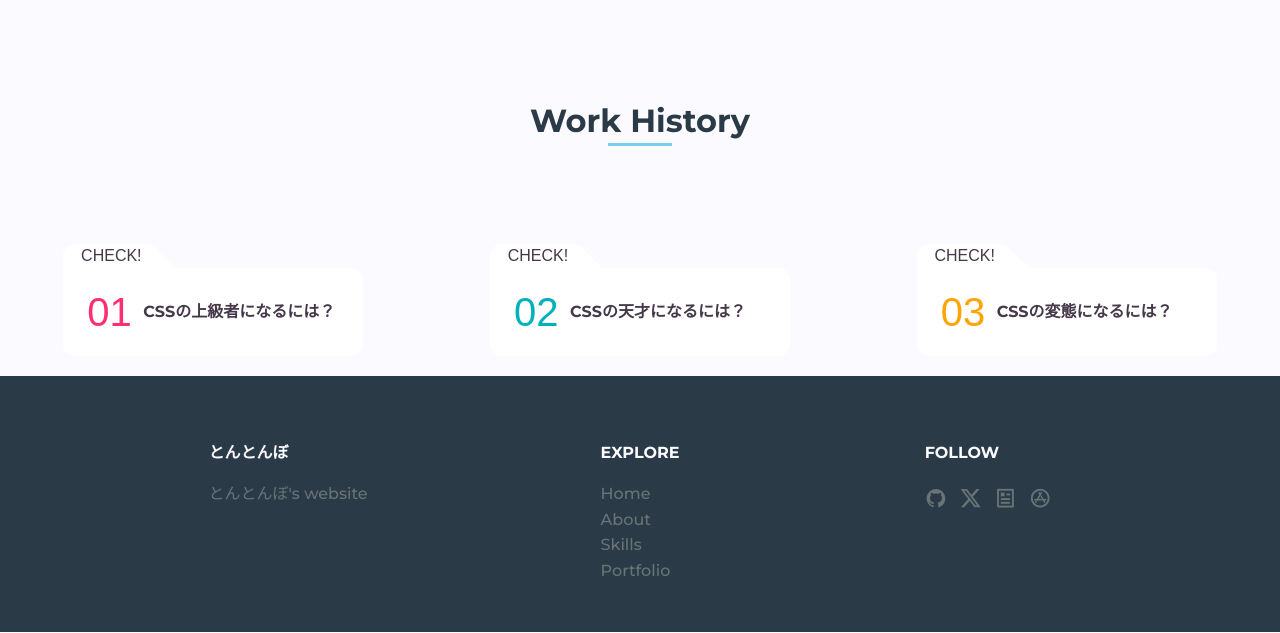
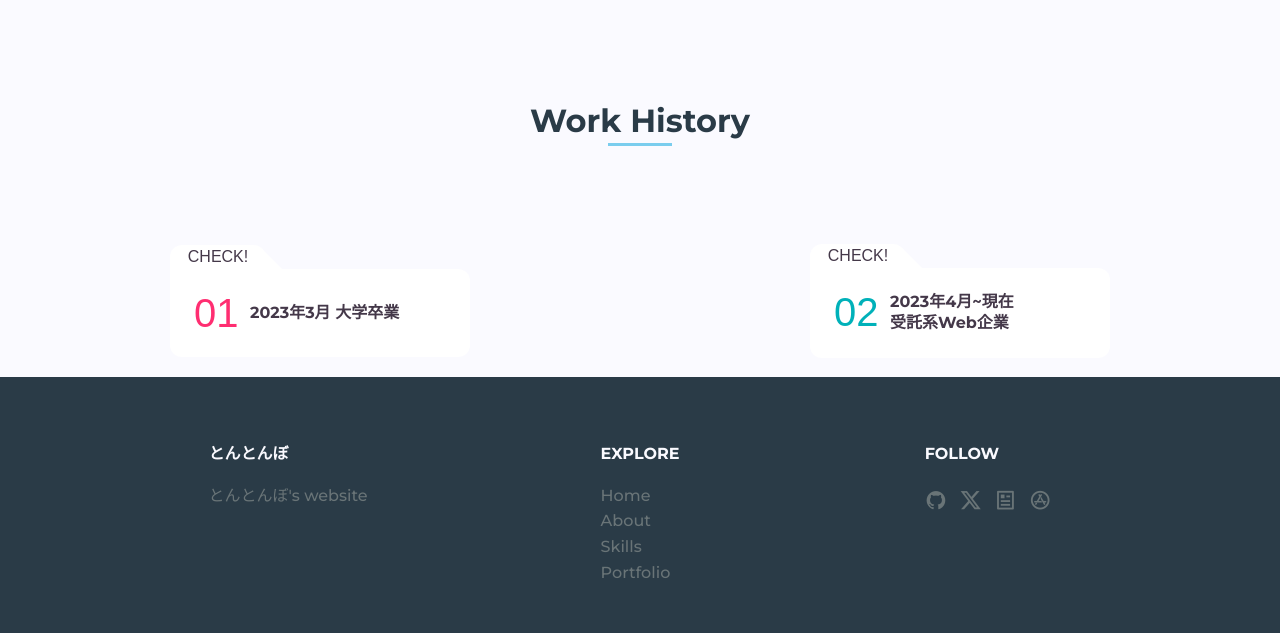
Before and after one commit to KaitoMuraoka/Web, a PHP site: page / in a window 1280 px wide. Shown: the part 2669-3302 px from the top of the page. Run offline with PHP 8.4, Linux system fonts and the light colour scheme; some libraries are stand-ins or nearby versions.

Commit message:
セクチョンを追加

```diff
--- a/index.html
+++ b/index.html
@@ -256,47 +256,58 @@
             <div class="container">
 
 
-                <label class="accordion accordion--1" for="open-1">
-                  <input class="accordion__open" id="open-1" type="radio" name="acoordion-1">
-                  <input class="accordion__close" id="close-1" type="radio" name="acoordion-1">
+                <label class="accordion accordion--1" for="workhistory-open-1">
+                  <input class="accordion__open" id="workhistory-open-1" type="radio" name="acoordion-1">
+                  <input class="accordion__close" id="workhistory-close-1" type="radio" name="acoordion-1">
                   <div class="accordion__tab">CHECK!</div>
                   <div class="accordion__wrapper">
                     <dl class="accordion__box">
                       <dt class="accordion__patition">
                         <span class="accordion__number">01</span>
-                        <span class="accordion__title">CSSの上級者になるには？</span>
+                        <span class="accordion__title">2023年3月 大学卒業</span>
                       </dt>
-                      <dd class="accordion__text">実務をたくさん経験しましょう。新規の制作だけでなく、既存サイトの改修作業もおすすめです。他人が書いた自分にとっては不慣れなソースコードを、見て触れて考えて手を加えるという事自体がスキルアップに繋がります。</dd>
+                      <dd class="accordion__text">
+                        東海大学理学部物理学科を卒業。専門は物性物理学で、量子コンピュータアルゴリズムを卒業研究で修めました。物理学以外にも、数学、情報数理学、憲法学を修めました。
+                        また、趣味でプログラミングに興味を持ち、Web、機械学習、モバイルアプリ(iOS) などさまざまな分野を経験しました。
+                    </dd>
                     </dl>
                   </div>
-                  <label for="close-1" class="accordion__button">
+                  <label for="workhistory-close-1" class="accordion__button">
                     <span class="accordion__buttonText">CLOSE</span>
                   </label>
                 </label>
 
 
-                <label class="accordion accordion--2" for="open-2">
-                  <input class="accordion__open" id="open-2" type="radio" name="acoordion-2">
-                  <input class="accordion__close" id="close-2" type="radio" name="acoordion-2">
+                <label class="accordion accordion--2" for="workhistory-open-2">
+                  <input class="accordion__open" id="workhistory-open-2" type="radio" name="acoordion-2">
+                  <input class="accordion__close" id="workhistory-close-2" type="radio" name="acoordion-2">
                   <div class="accordion__tab">CHECK!</div>
                   <div class="accordion__wrapper">
                     <dl class="accordion__box">
                       <dt class="accordion__patition">
                         <span class="accordion__number">02</span>
-                        <span class="accordion__title">CSSの天才になるには？</span>
+                        <span class="accordion__title">2023年4月~現在<br>受託系Web企業</span>
                       </dt>
-                      <dd class="accordion__text">日頃から最新の情報をキャッチアップし、様々なプロパティや値、それぞれの機能や効果を正確に把握しましょう。より洗練された美しく無駄のないコードを書くために、常に鍛錬を怠らずさらに多くの経験を積み重ねましょう。</dd>
+                      <dd class="accordion__text">
+                        新卒で現在の企業に就職。iOS(Swift, UIKit, SwiftUI)、Android(Java, Kotlin, AndroidView) を経験。
+                        <ul>
+                            <li>- スポーツニュースアプリの保守</li>
+                            <li>- OMO の iOS アプリの保守</li>
+                            <li>- AIを用いたリフォームアプリの新規開発</li>
+                            <li>- 新卒教育(iOSを担当)</li>
+                        </ul>
+                    </dd>
                     </dl>
                   </div>
-                  <label for="close-2" class="accordion__button">
+                  <label for="workhistory-close-2" class="accordion__button">
                     <span class="accordion__buttonText">CLOSE</span>
                   </label>
                 </label>
 
 
-                <label class="accordion accordion--3" for="open-3">
-                  <input class="accordion__open" id="open-3" type="radio" name="acoordion-3">
-                  <input class="accordion__close" id="close-3" type="radio" name="acoordion-3">
+                <!-- <label class="accordion accordion--3" for="workhistory-open-3">
+                  <input class="accordion__open" id="workhistory-open-3" type="radio" name="acoordion-3">
+                  <input class="accordion__close" id="workhistory-close-3" type="radio" name="acoordion-3">
                   <div class="accordion__tab">CHECK!</div>
                   <div class="accordion__wrapper">
                     <dl class="accordion__box">
@@ -307,10 +318,10 @@
                       <dd class="accordion__text">何かデザインを見つけたら、まずはとにかくそれをCSSで実装できないか妄想しましょう。ご飯を食べてるときや、お風呂に入っているときはもちろん、ベッドに入ってからは意識が飛ぶまでひたすら思考と妄想をし続けましょう。</dd>
                     </dl>
                   </div>
-                  <label for="close-3" class="accordion__button">
+                  <label for="workhistory-close-3" class="accordion__button">
                     <span class="accordion__buttonText">CLOSE</span>
                   </label>
-                </label>
+                </label> -->
               </div>
         </section>
 
--- a/sets/CSS/speaklink.css
+++ b/sets/CSS/speaklink.css
@@ -37,7 +37,7 @@
       height : 24px ;
       font-size : 16px ;
       border-radius : 12px 13px 0 0 ;
-      background : #fff ;
+      background : rgb(250, 250, 250) ;
       font-family: 'Barlow', sans-serif;
   }
   .speaklink__tab::before{
@@ -49,7 +49,7 @@
       width : 0 ;
       height : 0 ;
       border-top : solid 20px transparent ;
-      border-left : solid 20px #fff ;
+      border-left : solid 20px rgba(250, 250, 250) ;
       border-right : solid 0 transparent ;
       border-bottom : solid 0 transparent ;
   }
@@ -63,7 +63,7 @@
       height : 100% ;
       padding :  24px ;
       box-sizing : border-box ;
-      background : #fff ;
+      background : rgba(250, 250, 250) ;
       border-radius : 0 12px 12px 12px ;
       cursor : pointer ;
   }
```
